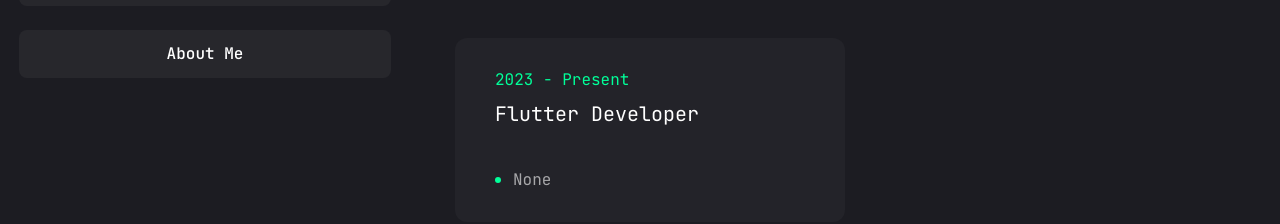
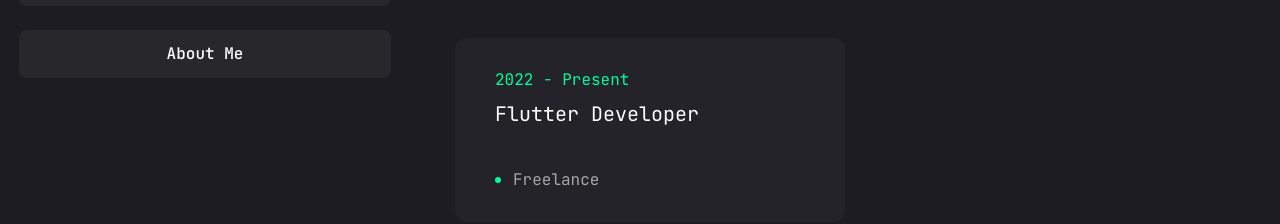
Before and after one commit to ATHIRADI/resume, a Next.js app: page /about in a window 1280 px wide. Shown: the part 324-548 px from the top of the page. Built offline with nearby package versions, Linux system fonts and the light colour scheme.

Commit message:
45 commit

```diff
--- a/app/about/page.jsx
+++ b/app/about/page.jsx
@@ -37,9 +37,9 @@
     "With over 2 years of hands-on experience in web and mobile application development, I have honed my skills in modern technologies and frameworks, delivering high-quality solutions for diverse clients.",
   items: [
     {
-      company: "None",
+      company: "Freelance",
       position: "Flutter Developer",
-      duration: "2023 - Present",
+      duration: "2022 - Present",
     },
   ],
 };
@@ -134,7 +134,7 @@
   info: [
     { fieldName: "Name", fieldValue: "Arun Kumar" },
     { fieldName: "Freelance", fieldValue: "Available" },
-    { fieldName: "Experience", fieldValue: "0+ Years" },
+    { fieldName: "Experience", fieldValue: "2+ Years" },
     { fieldName: "Nationality", fieldValue: "Indian" },
     { fieldName: "Languages", fieldValue: "English, Tamil" },
     // { fieldName: "Phone", fieldValue: "(+91) 8870008107" },
--- a/components/States.jsx
+++ b/components/States.jsx
@@ -3,10 +3,10 @@
 import CountUp from "react-countup";
 
 const stats = [
-  { num: 0, text: "Years of experience" },
+  { num: 2, text: "Years of experience" },
   { num: 13, text: "Projects completed" },
   { num: 4, text: "Technologies mastered" },
-  { num: 0, text: "Happy Clients" },
+  { num: 20, text: "Happy Clients" },
 ];
 
 const States = () => {
```
